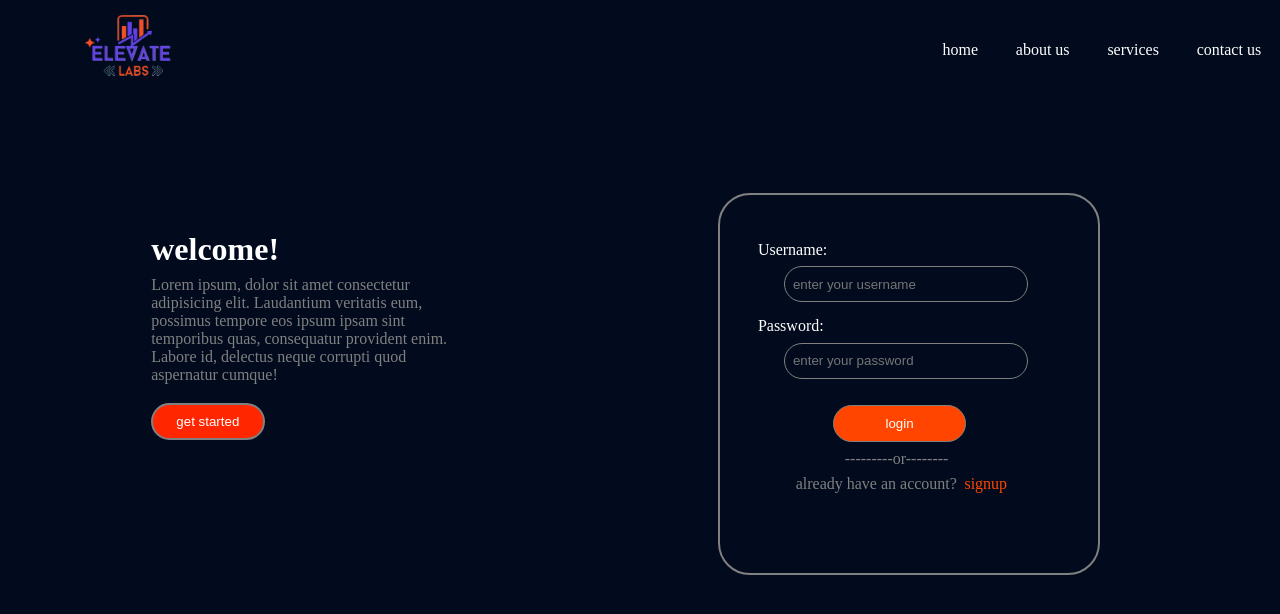
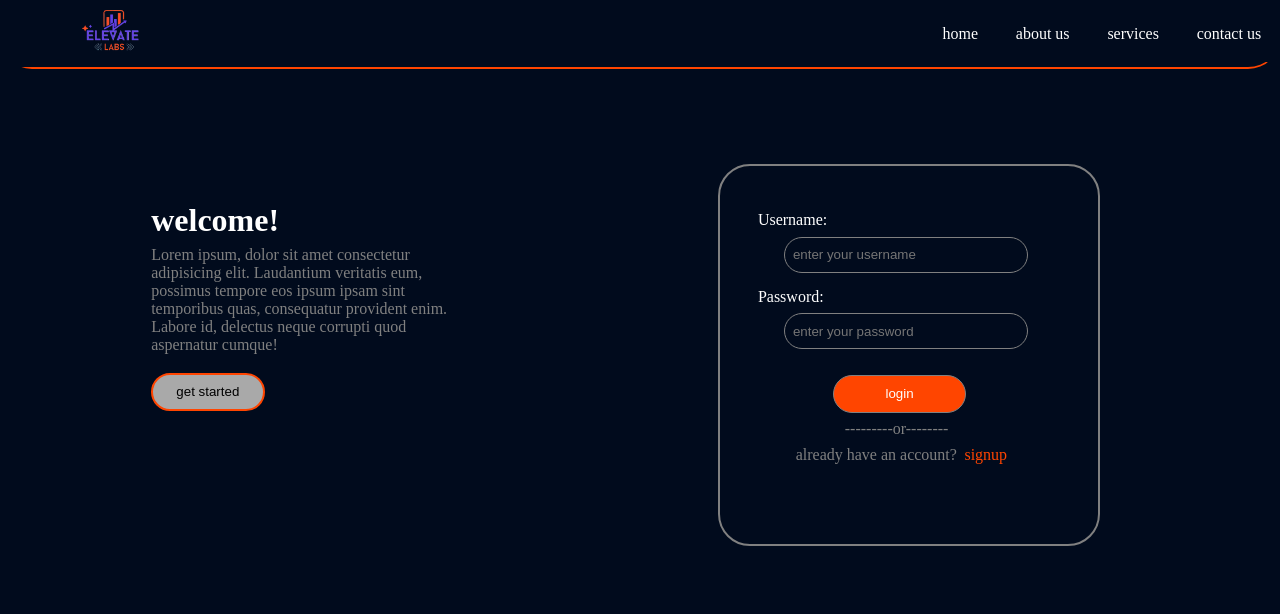
Before and after one commit to madhava231205/task1-Landing-Page, a plain HTML site: page index.html in a window 1280 px wide. In both pictures the pointer is over the button "get started". Drawn offline with Linux system fonts and the light colour scheme.

Commit message:
Update style.css

```diff
--- a/style.css
+++ b/style.css
@@ -9,6 +9,9 @@
     display: flex;
     justify-content: space-between;
     align-items: center;
+    border-bottom: 2px solid orangered;
+    border-bottom-left-radius: 2rem;
+    border-bottom-right-radius: 2rem;
 }
 .links{
     display: flex;
@@ -45,6 +48,12 @@
     width:3cm;
     height:1cm;
 
+
+}
+#start-button:hover{
+    background-color: darkgray;
+    border: 2px solid orangered;
+    color:black;
 
 }
 .content{
@@ -91,6 +100,11 @@ padding-top: 1cm;
     height:1cm;
     margin-left: 2cm;
 }
+.signup button:hover{
+    background-color: darkgray;
+    border: 2px solid orangered;
+    color:black;
+}
 .alternate{
     display: flex;
     flex-direction: column;
@@ -112,7 +126,7 @@ padding-top: 1cm;
 }
 
 .logo img{
-    width:3cm;
+    width:2cm;
     height:fit-content;
     margin-left: 2cm;
 }
```
